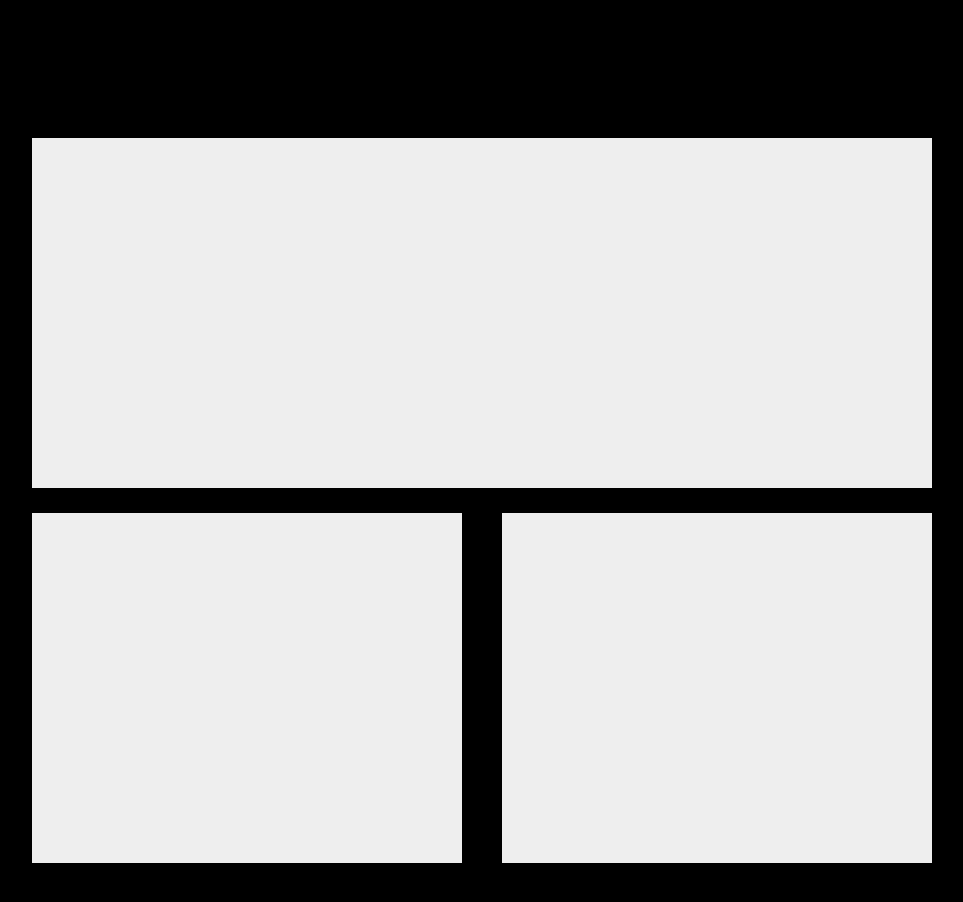
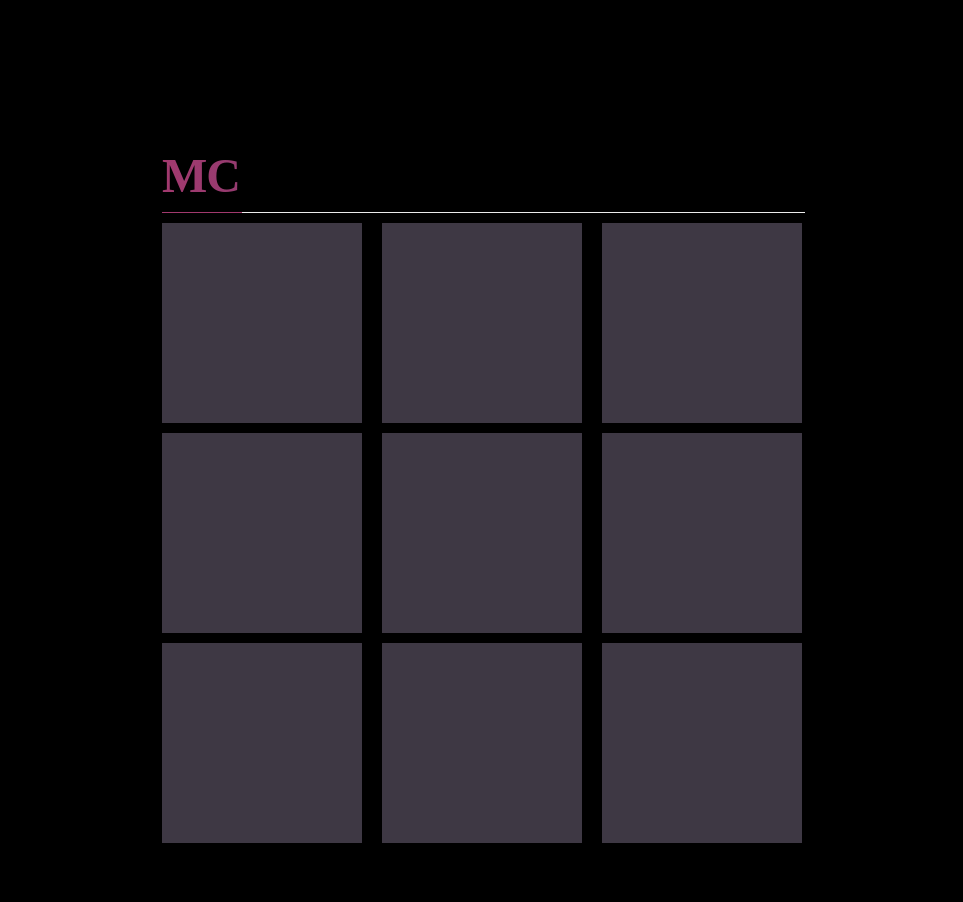
Before and after one commit to gywns022727/mc, a React (Create React App) app: page / in a window 1280 px wide. Shown: the part 1500-2402 px from the top of the page, without its empty margins (158-1121 px from the left). Built offline with nearby package versions, Linux system fonts and the light colour scheme.

Commit message:
2023 02 05 update imageSection

```diff
--- a/src/Components/HopeSection.jsx
+++ b/src/Components/HopeSection.jsx
@@ -3,7 +3,7 @@ import styled from "styled-components";
 import { InView, useInView } from "react-intersection-observer";
 
 export default function HopeSection() {
-  const {} = useInView();
+  useInView();
 
   const Scroll = async () => {
     const box0 = document.getElementsByClassName("box")[0];
--- a/src/Components/ImageSection.jsx
+++ b/src/Components/ImageSection.jsx
@@ -1,58 +1,51 @@
 import React from "react";
 import styled from "styled-components";
+import { InView, useInView } from "react-intersection-observer";
 
 export default function ImageSection() {
+  useInView();
+
+  const Scroll = async () => {
+    const img = document.getElementsByClassName("img")[0];
+    img.style.opacity = 1;
+  };
+
   return (
     <Wrap>
       <Container>
-        <Img1></Img1>
         <ImgBox>
-          <Img2></Img2>
-          <Img3></Img3>
+          <Text>
+            MC<span></span>
+          </Text>
+          <InView as="div" onChange={(inView) => (inView ? Scroll() : "")}>
+            <div className="img">
+              <div>
+                <Img></Img>
+                <Img className="center"></Img>
+                <Img></Img>
+              </div>
+              <div>
+                <Img></Img>
+                <Img className="center"></Img>
+                <Img></Img>
+              </div>
+              <div>
+                <Img></Img>
+                <Img className="center"></Img>
+                <Img></Img>
+              </div>
+            </div>
+          </InView>
         </ImgBox>
       </Container>
     </Wrap>
   );
 }
 
-const Img1 = styled.div`
-  width: 900px;
-  height: 350px;
-  background-color: #eeeeee;
-
-  @media screen and (max-width: 1000px) {
-    width: calc(100% - 100px);
-    height: 250px;
-  }
-
-  @media screen and (max-width: 400px) {
-    width: calc(100% - 50px);
-  }
-`;
-
-const Img2 = styled.div`
-  width: 430px;
-  height: 350px;
-  background-color: #eeeeee;
-  @media screen and (max-width: 1000px) {
-    width: 100%;
-    height: 250px;
-  }
-`;
-
-const Img3 = styled.div`
-  width: 430px;
-  height: 350px;
-  background-color: #eeeeee;
-  @media screen and (max-width: 1000px) {
-    display: none;
-  }
-`;
-
 const Wrap = styled.div`
   width: 100vw;
   height: 100vh;
-  background-color: #000000;
+  background-color: #000;
 `;
 
 const Container = styled.div`
@@ -70,19 +63,86 @@ const Container = styled.div`
 `;
 
 const ImgBox = styled.div`
-  margin-top: 25px;
-  width: 900px;
-  height: 350px;
+  width: auto;
   display: flex;
-  justify-content: space-between;
+  flex-direction: column;
+  justify-content: center;
+  > div {
+    > .img {
+      transition: 2s;
+      opacity: 0;
+      > div {
+        margin: 10px 0;
+        display: flex;
+        > .center {
+          margin: 0 20px;
+          @media screen and (max-width: 300px) {
+            margin: 0 10px;
+          }
+        }
+      }
+    }
+  }
+`;
 
-  @media screen and (max-width: 1000px) {
-    width: calc(100% - 100px);
-    height: 250px;
-    flex-wrap: wrap;
+const Text = styled.h2`
+  padding-bottom: 10px;
+  font-size: 3rem;
+  background: -webkit-linear-gradient(0deg, #a2396e 0%, #354b7a 100%);
+  color: transparent;
+  -webkit-background-clip: text;
+  -webkit-text-fill-color: transparent;
+  background-clip: text;
+  position: relative;
+  ::after {
+    content: "";
+    position: absolute;
+    bottom: 0;
+    width: calc(100% - 75px);
+    height: 1px;
+    background-color: #ebebeb;
+    @media screen and (max-width: 300px) {
+      width: calc(100% - 62px);
+    }
   }
 
-  @media screen and (max-width: 400px) {
-    width: calc(100% - 50px);
+  @media screen and (max-width: 300px) {
+    font-size: 2.5rem;
+  }
+
+  > span {
+    position: absolute;
+    left: 0;
+    bottom: 0;
+    width: 80px;
+    height: 1px;
+    background-color: #a2396e;
+    z-index: 10;
   }
 `;
+
+const Img = styled.div`
+  width: 200px;
+  height: 200px;
+  background-color: #3e3844;
+
+  @media screen and (max-width: 750px) {
+    width: 150px;
+    height: 150px;
+  }
+
+  @media screen and (max-width: 550px) {
+    width: 120px;
+    height: 120px;
+  }
+
+  @media screen and (max-width: 450px) {
+    width: 100px;
+    height: 100px;
+  }
+
+  @media screen and (max-width: 360px) {
+    width: 80px;
+    height: 80px;
+  }
+`;
```
